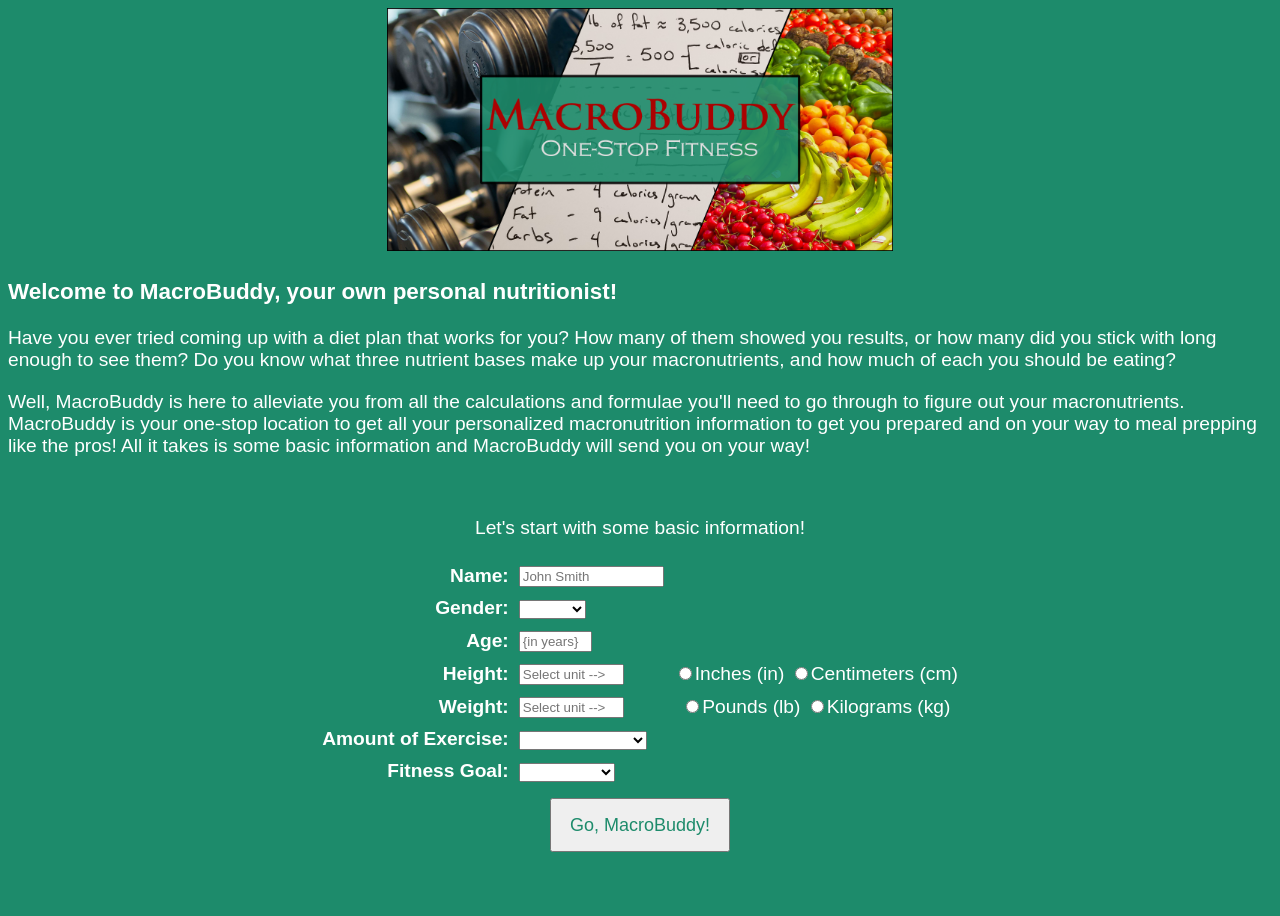
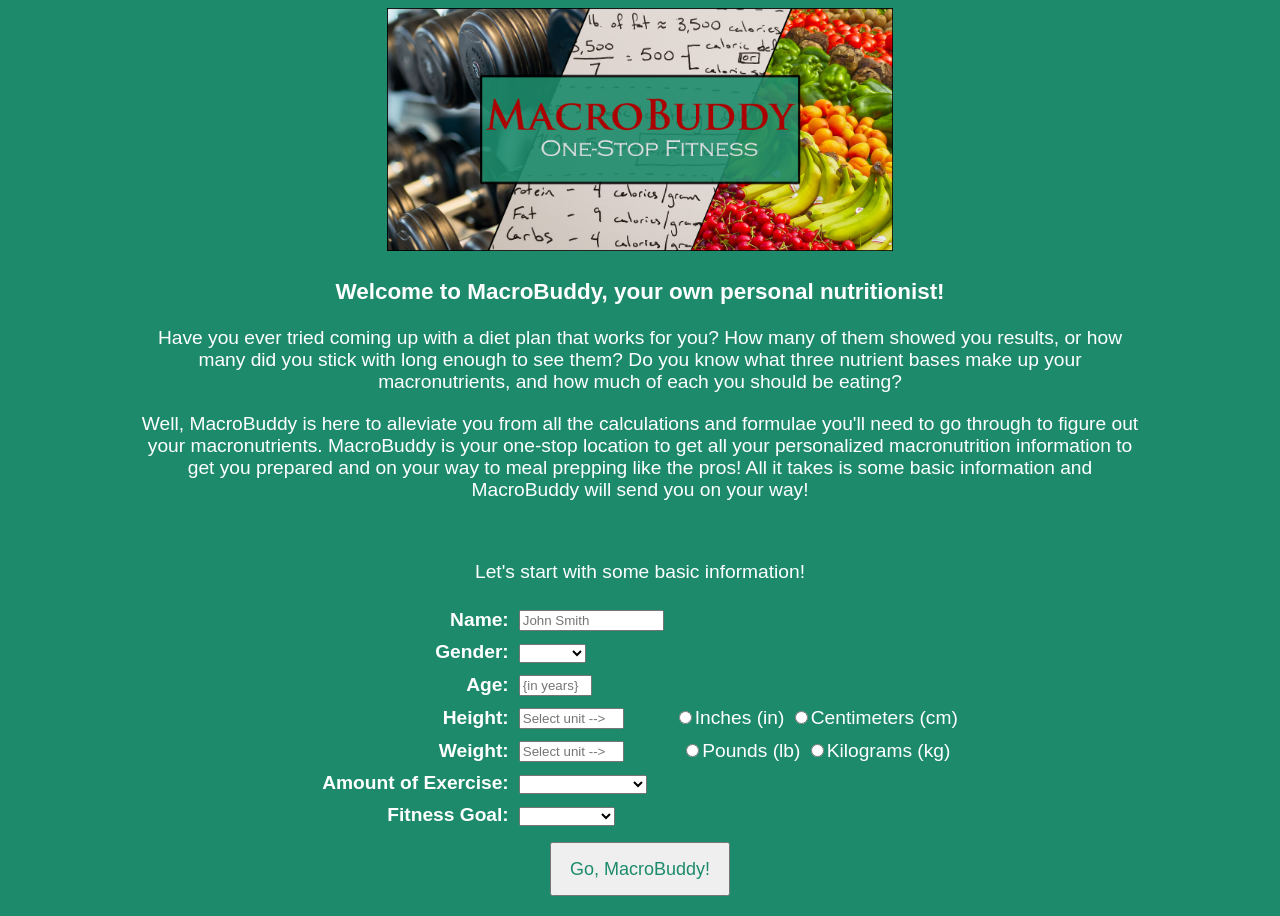
Before and after one commit to LedMetal/MacroBuddy, a PHP site: page /HTML/main.html in a window 1280 px wide. Before the commit the page ends 852 px from the top, so only its background shows below. Run offline with PHP 8.4, Linux system fonts and the light colour scheme; some libraries are stand-ins or nearby versions.

Commit message:
Align introBlock <div> to center Align text in introBlock to center Set introBlock width to 80%

```diff
--- a/MacroBuddy/CSS/main.css
+++ b/MacroBuddy/CSS/main.css
@@ -7,6 +7,11 @@ body {
     font-size: larger;
     color: white;
     background-color: rgb(29, 139, 107);
+}
+
+#introBlock {
+    width: 80%;
+    text-align: center;
 }
 
 td {
--- a/MacroBuddy/HTML/main.html
+++ b/MacroBuddy/HTML/main.html
@@ -20,7 +20,6 @@
 <body>
     <center>
         <img src="../Images/banner.png" id="banner" />
-    </center>
 
         <div id="introBlock">
             <h3>Welcome to MacroBuddy, your own personal nutritionist!</h3>
@@ -37,6 +36,7 @@
                 MacroBuddy will send you on your way!
             </p>
         </div>
+    </center>
 
     <br />
 
```
Lines whose indentation alone changed are shown as unchanged.
